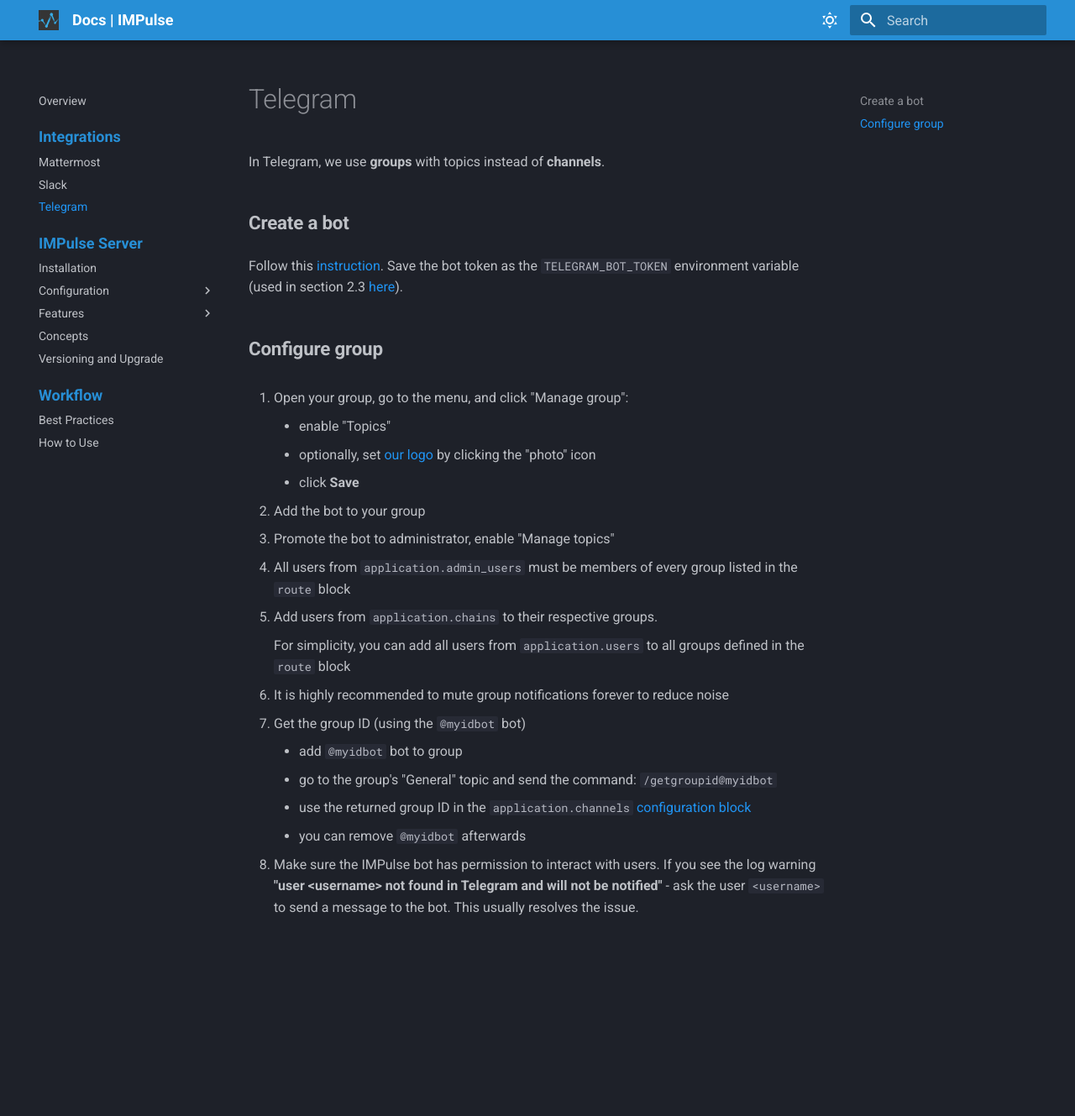
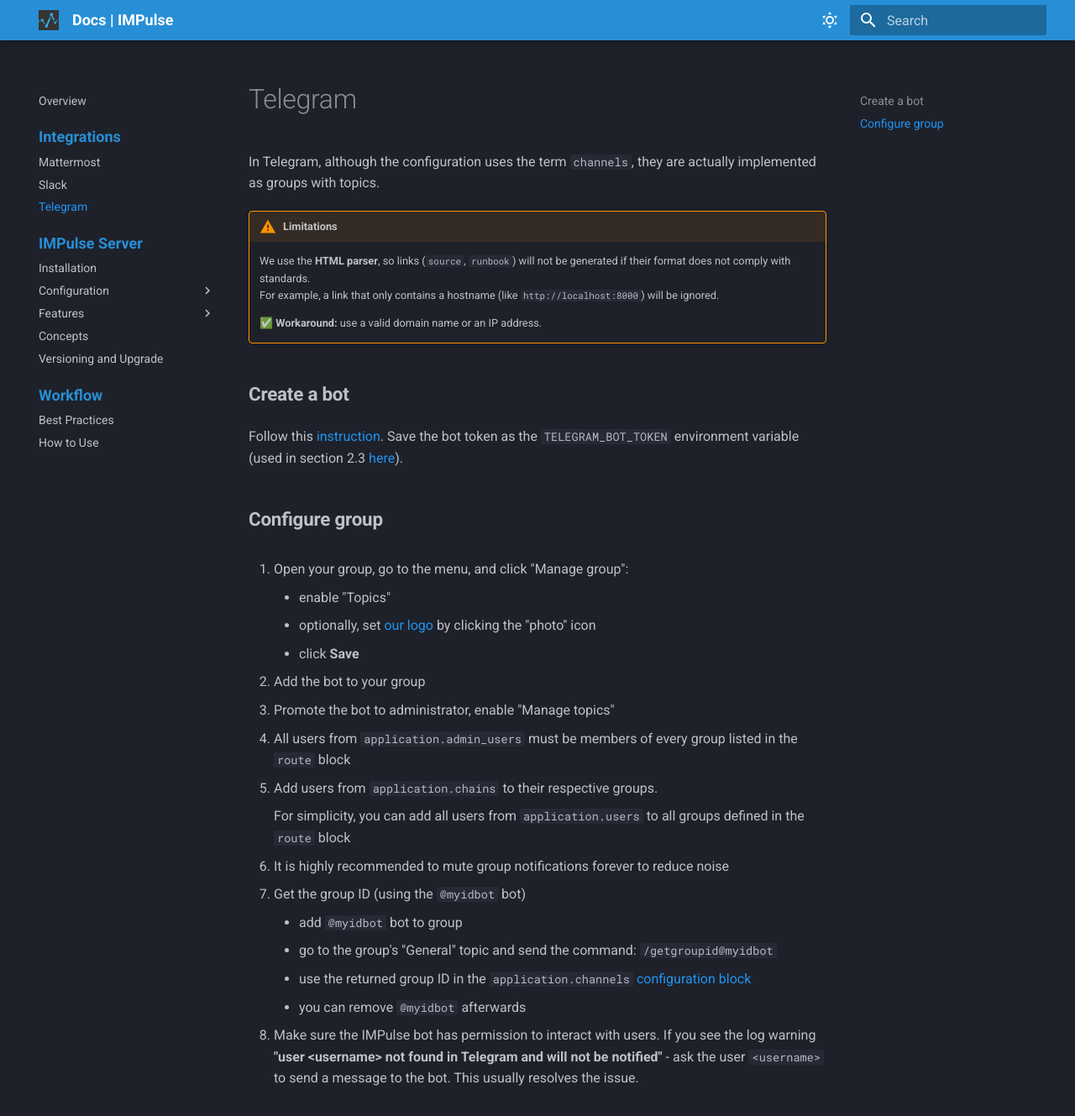
Before and after one commit to noErrdev/python-chatops-incident-mplatform, an MkDocs documentation site: the page built from docs/content/telegram.md, in a window 1280 px wide and 1329 px high. Shown: the whole window at 84% size. Built offline with MkDocs 1.6.1 and Material for MkDocs 9.7.7, drawn with Linux system fonts in a browser that asks for light colours.

Commit message:
Added warning to Telegram documentation (#264)

```diff
--- a/docs/content/telegram.md
+++ b/docs/content/telegram.md
@@ -1,6 +1,12 @@
 # Telegram
 
-In Telegram, we use **groups** with topics instead of **channels**.
+In Telegram, although the configuration uses the term `channels`, they are actually implemented as groups with topics.
+
+!!! warning "Limitations"
+    We use the **HTML parser**, so links (`source`, `runbook`) will not be generated if their format does not comply with standards.
+    For example, a link that only contains a hostname (like `http://localhost:8000`) will be ignored.
+
+    **✅ Workaround:** use a valid domain name or an IP address.
 
 ## Create a bot
 
--- a/docs/mkdocs.yml
+++ b/docs/mkdocs.yml
@@ -26,6 +26,7 @@ extra:
     provider: google
     property: G-LL3R99ZZGW
 markdown_extensions:
+  - admonition
   - toc:
       permalink: true
       toc_depth: 2-6
```
